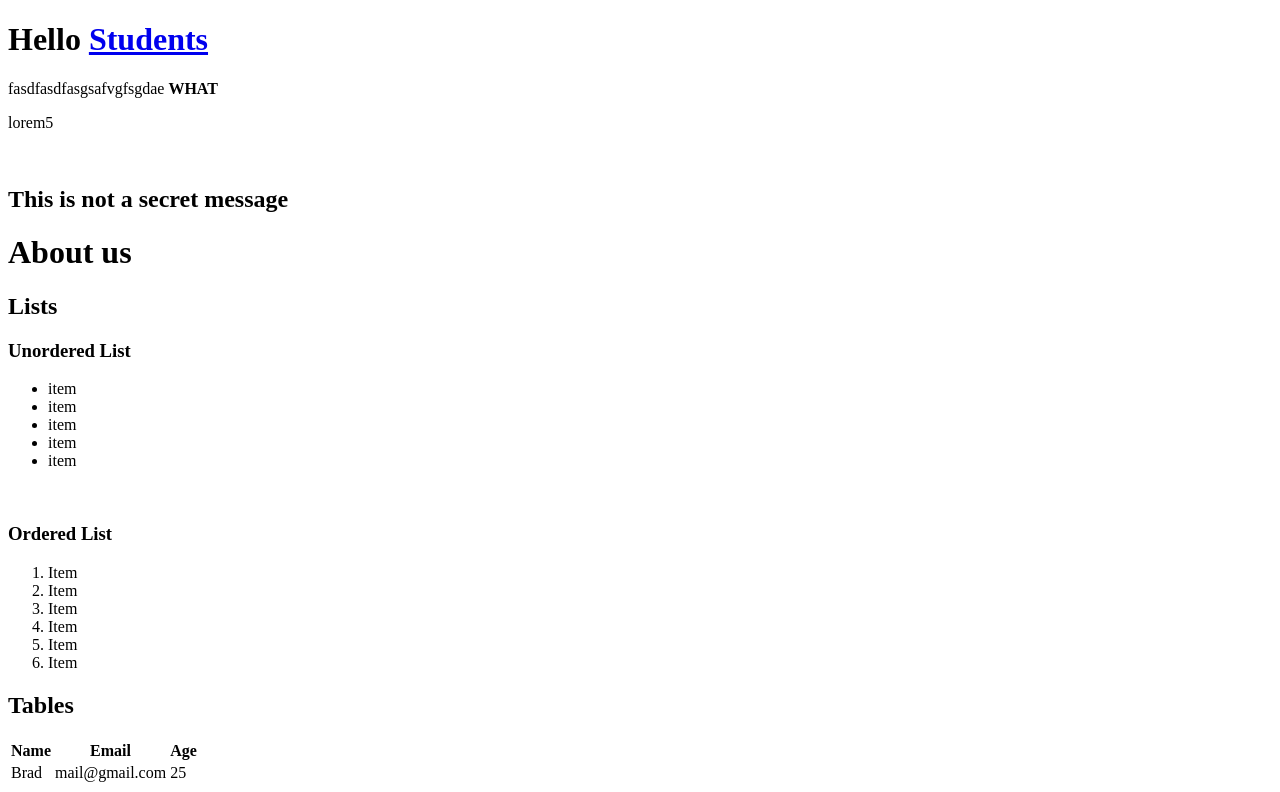
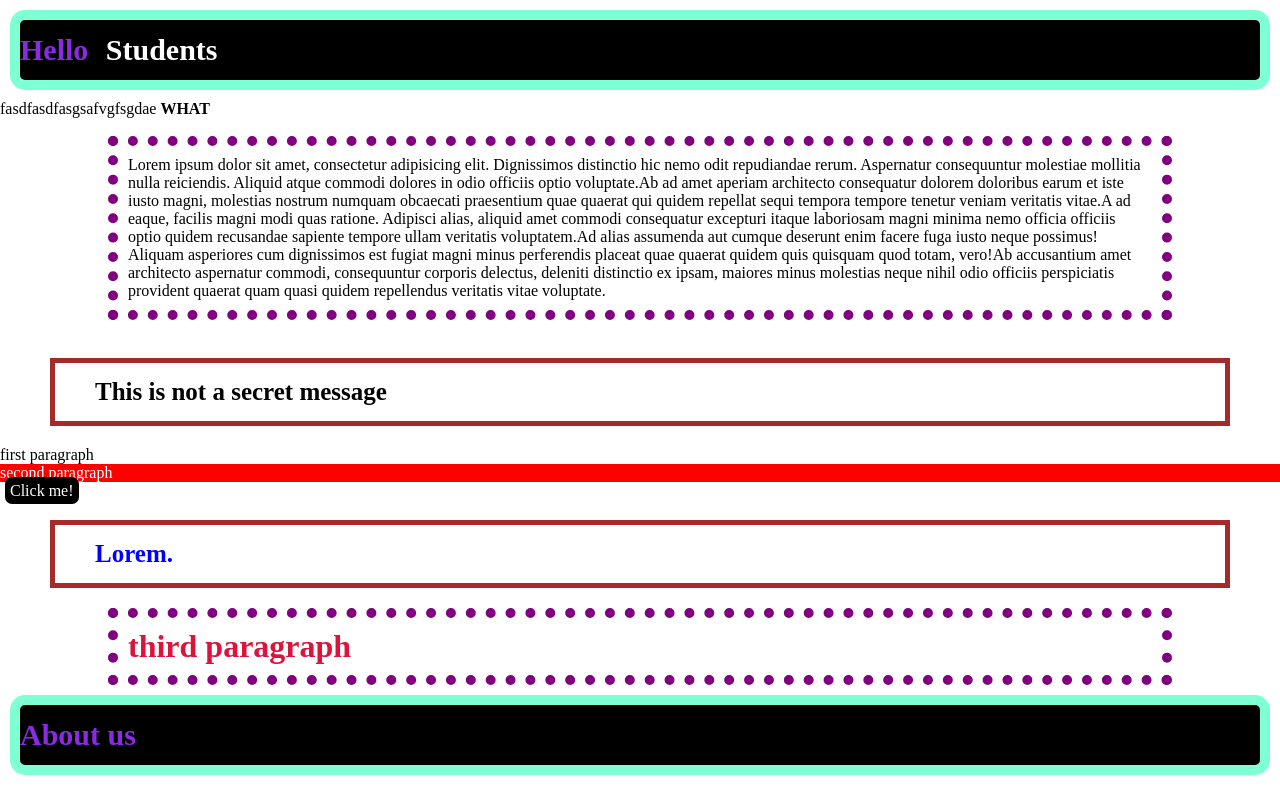
Before and after one commit to EdenDGabay/Web_Course_Trying, a plain HTML site: page index.html in a window 1280 px wide. Shown: the top 792 px of the page. Drawn offline with Linux system fonts and the light colour scheme.

Commit message:
css first class

```diff
--- a/index.html
+++ b/index.html
@@ -3,16 +3,32 @@
 <head>
     <meta charset="UTF-8">
     <title>Hello</title>
+<link rel="stylesheet" href="stylessheet.css">
 
 </head>
 <h1>Hello <a href="http://google.com">Students</a> </h1>
 <body>
 fasdfasdfasgsafvgfsgdae <strong>WHAT</strong>
-
-<p> lorem5 </p>
+<br>
+<br>
+<p class="container"><span>Lorem ipsum dolor sit amet, consectetur adipisicing elit. Dignissimos distinctio hic nemo odit repudiandae rerum. Aspernatur consequuntur molestiae mollitia nulla reiciendis. Aliquid atque commodi dolores in odio officiis optio voluptate.</span><span>Ab ad amet aperiam architecto consequatur dolorem doloribus earum et iste iusto magni, molestias nostrum numquam obcaecati praesentium quae quaerat qui quidem repellat sequi tempora tempore tenetur veniam veritatis vitae.</span><span>A ad eaque, facilis magni modi quas ratione. Adipisci alias, aliquid amet commodi consequatur excepturi itaque laboriosam magni minima nemo officia officiis optio quidem recusandae sapiente tempore ullam veritatis voluptatem.</span><span>Ad alias assumenda aut cumque deserunt enim facere fuga iusto neque possimus! Aliquam asperiores cum dignissimos est fugiat magni minus perferendis placeat quae quaerat quidem quis quisquam quod totam, vero!</span><span>Ab accusantium amet architecto aspernatur commodi, consequuntur corporis delectus, deleniti distinctio ex ipsam, maiores minus molestias neque nihil odio officiis perspiciatis provident quaerat quam quasi quidem repellendus veritatis vitae voluptate.</span> </p>
 <br>
 <!---h1>This is a secret message</h1--->
 <h2>This is not a secret message</h2>
+<p> first paragraph</p>
+<p id="paragraph2"> second paragraph</p>
+
+<div class="boxModel">
+
+    <a href="#">Click me!</a>
+
+    <h2>
+        Lorem.
+    </h2>
+
+</div>
+
+<p class="container boldText"> third paragraph</p>
 
 <h1 title=“MyCompany”>About us </h1>
 
@@ -122,7 +138,7 @@ is nice
 <br>
 <br>
 
-<header>
+<header class="boldText">
     This is Header
 </header>
 
--- /dev/null
+++ b/stylessheet.css
@@ -0,0 +1,85 @@
+*{
+    margin:0;
+    padding:0;
+    /*resets all default styles*/
+}
+
+body{
+    /*background-color: goldenrod; - color name*/
+    /*background-color: #55431566; hexadecimal*/
+    background-color: rgb(255,255,255);
+
+}
+h1{
+    color: blueviolet;
+    margin: 10px;
+    background-color: black;
+    /* comment syntax */
+    /*padding: 25px;*/
+    font-size: 30px;
+    font-family: Tahoma sans-serif;
+    font-weight: bold;
+    line-height: 2em;
+    border: 10px aquamarine solid;
+    border-radius: 15px;
+}
+
+h2{
+    font-family: Times New Roman sans-serif;
+    /*margin-top: 5px;*/
+    /*margin-bottom: 5px;*/
+    /*margin-right: 15px;*/
+    /*margin-left: 15px;*/
+    margin: 20px 50px;
+    border: 5px brown solid;
+    font-size: 25px;
+    padding: 15px 40px;
+}
+
+#paragraph2{
+    color: white;
+    background-color: red;
+}
+
+.boldText{
+    font-weight: bolder;
+    font-size: 2em;
+    color:crimson;
+}
+.container{
+
+    width: 80%;
+    margin:auto;
+    padding: 10px;
+    border: 10px purple dotted;
+}
+.boxModel h2 {
+    color: blue;
+}
+
+.boxModel:hover{
+    background-color: green;
+
+}
+
+a {
+    text-decoration: none; /*remove the underline in the url*/
+    color: white;
+    background-color: black;
+    padding: 5px;
+    border-radius: 7px;
+    margin: 5px;
+}
+
+a:active {
+    color: red; /*color when you click*/
+}
+
+a:visited {
+    color: darkorchid; /*color after already clicked it*/
+}
+
+a:hover {
+    color: gold; /*changes the color text when the cursor is on it*/
+
+}
```
